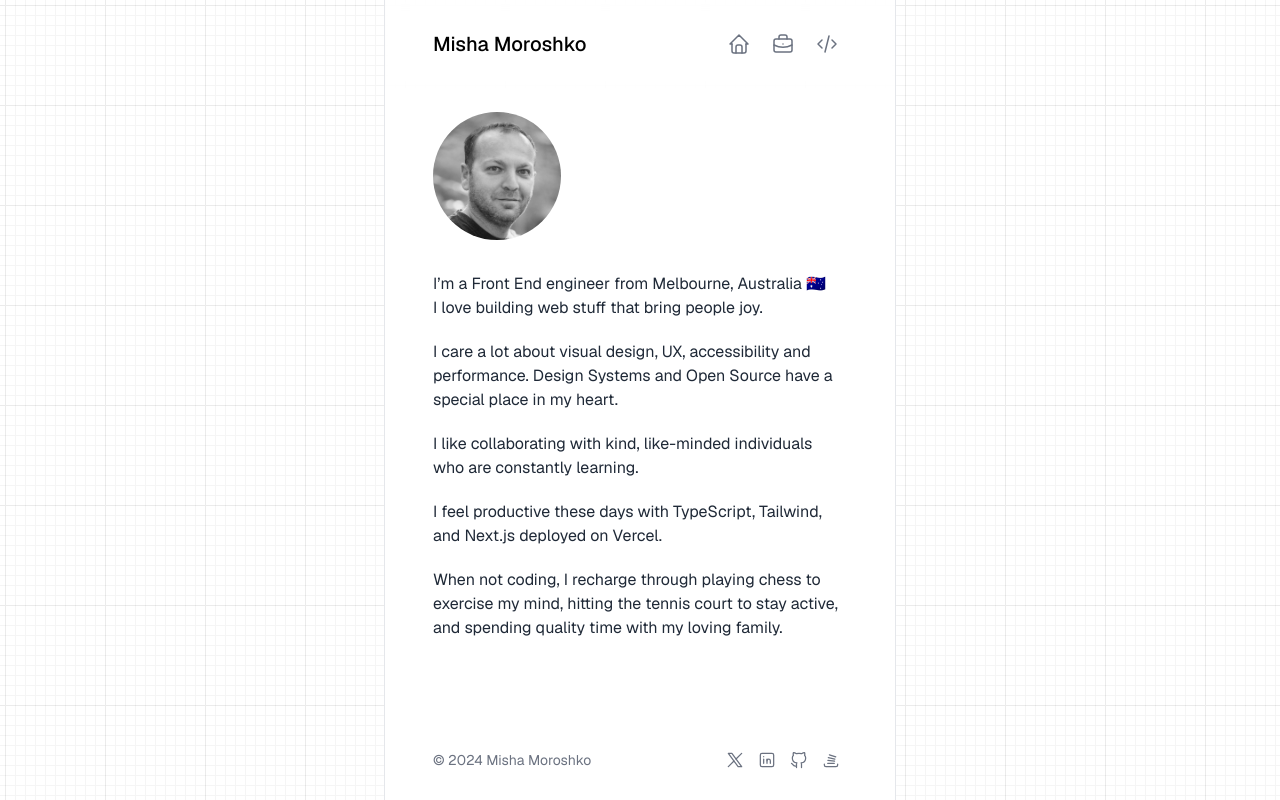
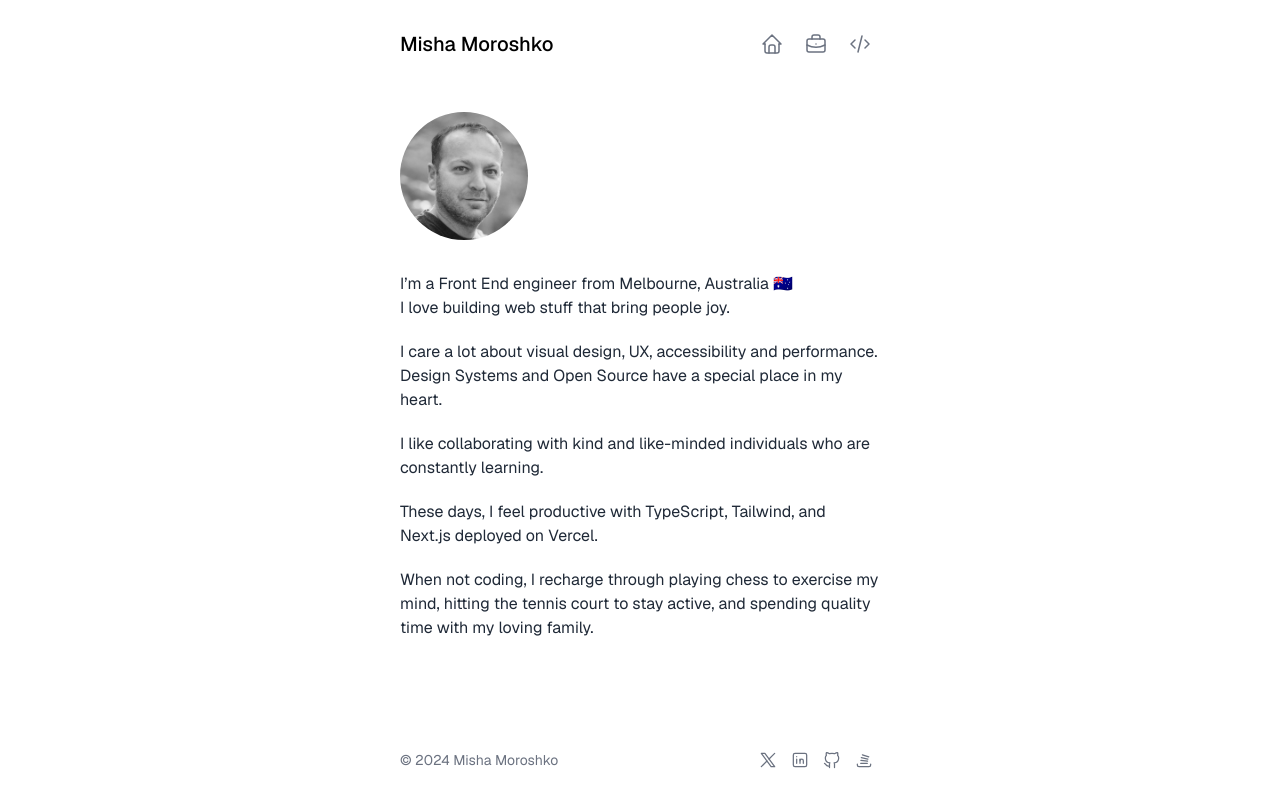
Before and after one commit to moroshko/moroshko.me, a Next.js app: page / in a window 1280 px wide. Built offline with nearby package versions, Linux system fonts and the light colour scheme.

Commit message:
Remove background, change copy + cleanup

```diff
--- a/app/(home)/components/About/About.tsx
+++ b/app/(home)/components/About/About.tsx
@@ -10,11 +10,11 @@ const About = () => {
         Design Systems and Open Source have a special place in my heart.
       </p>
       <p>
-        I like collaborating with kind, like-minded individuals who are
+        I like collaborating with kind and like-minded individuals who are
         constantly learning.
       </p>
       <p>
-        I feel productive these days with TypeScript, Tailwind, and Next.js
+        These days, I feel productive with TypeScript, Tailwind, and Next.js
         deployed on Vercel.
       </p>
       <p>
--- a/app/components/Footer/Footer.tsx
+++ b/app/components/Footer/Footer.tsx
@@ -6,7 +6,7 @@ import { StackOverflowIcon } from "./icons/StackOverflowIcon";
 
 const Footer = () => {
   return (
-    <footer className="flex text-gray-500 items-center justify-between mx-auto max-w-lg py-6 px-6 xs:px-12 bg-white xs:border-x xs:border-gray-200">
+    <footer className="flex text-gray-500 items-center justify-between mx-auto max-w-xl py-6 px-6 xs:px-12 bg-white">
       <p className="text-sm">
         {`© ${new Date().getFullYear()} Misha Moroshko`}
       </p>
--- a/app/components/Header/Header.tsx
+++ b/app/components/Header/Header.tsx
@@ -2,7 +2,7 @@ import { Nav } from "./Nav/Nav";
 
 const Header = () => {
   return (
-    <header className="z-top flex items-center justify-between mx-auto max-w-lg py-6 bg-white/80 sticky top-0 bg-white px-6 xs:px-12 xs:border-x xs:border-gray-200 backdrop-saturate-150 backdrop-blur-sm">
+    <header className="z-top flex items-center justify-between mx-auto max-w-xl py-6 bg-white/80 sticky top-0 bg-white px-6 xs:px-12 backdrop-saturate-150 backdrop-blur-sm">
       <h1 className="font-medium text-xl">Misha Moroshko</h1>
       <Nav />
     </header>
--- a/app/components/Main/Main.tsx
+++ b/app/components/Main/Main.tsx
@@ -2,7 +2,7 @@ import type { PropsWithChildren } from "react";
 
 const Main = ({ children }: PropsWithChildren) => {
   return (
-    <main className="mx-auto max-w-lg py-6 text-gray-800 px-6 xs:px-12 min-h-[calc(100dvh-168px)] bg-white xs:border-x xs:border-gray-200">
+    <main className="mx-auto max-w-xl py-6 text-gray-800 px-6 xs:px-12 min-h-[calc(100dvh-168px)] bg-white">
       {children}
     </main>
   );
--- a/app/layout.tsx
+++ b/app/layout.tsx
@@ -1,7 +1,6 @@
 import "./globals.css";
 
 import { Analytics } from "@vercel/analytics/react";
-import { GeistMono } from "geist/font/mono";
 import { GeistSans } from "geist/font/sans";
 import type { Metadata } from "next";
 import type { PropsWithChildren } from "react";
@@ -16,8 +15,8 @@ export const metadata: Metadata = {
 
 const RootLayout = ({ children }: PropsWithChildren) => {
   return (
-    <html lang="en" className={`${GeistSans.variable} ${GeistMono.variable}`}>
-      <body className="bg-grid bg-fixed">
+    <html lang="en" className={GeistSans.variable}>
+      <body>
         <Header />
         {children}
         <Footer />
--- a/tailwind.config.ts
+++ b/tailwind.config.ts
@@ -6,13 +6,9 @@ const config: Config = {
     extend: {
       fontFamily: {
         sans: ["var(--font-geist-sans)"],
-        mono: ["var(--font-geist-mono)"],
-      },
-      backgroundImage: {
-        grid: "url('/images/grid.svg')",
       },
       screens: {
-        xs: "512px",
+        xs: "576px",
       },
       zIndex: {
         top: "1",
```
Also changed, not shown: public/images/grid.svg (deleted).
